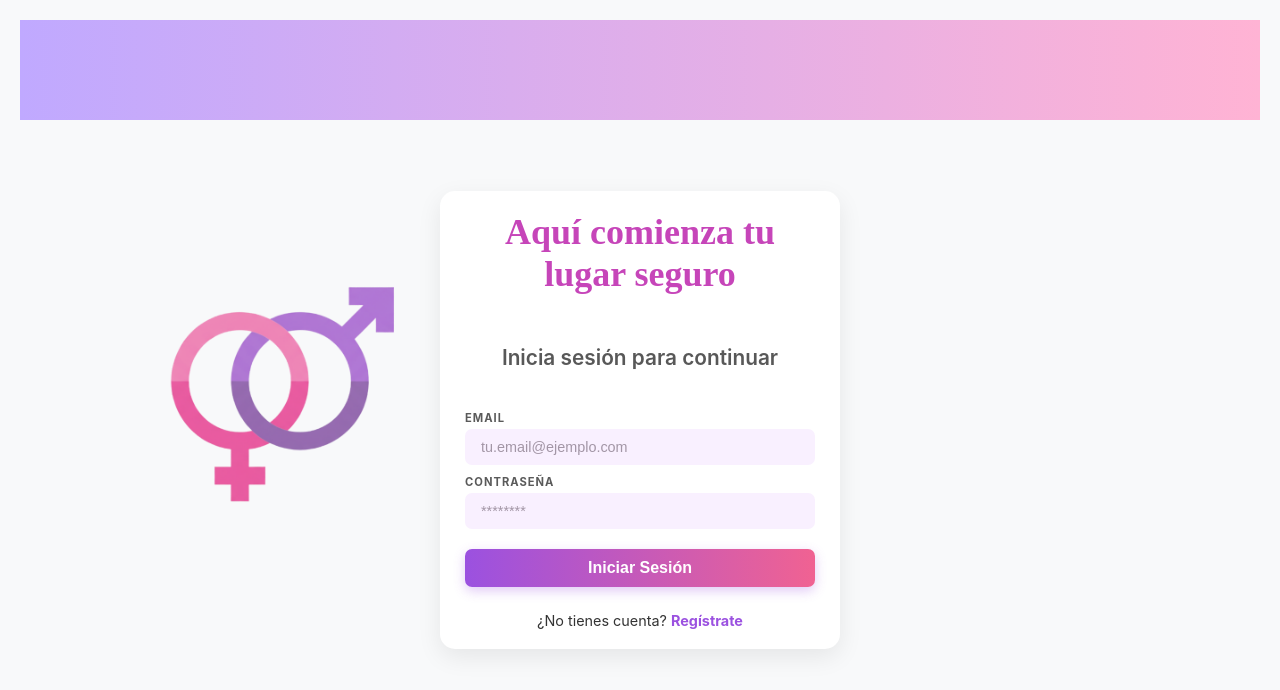
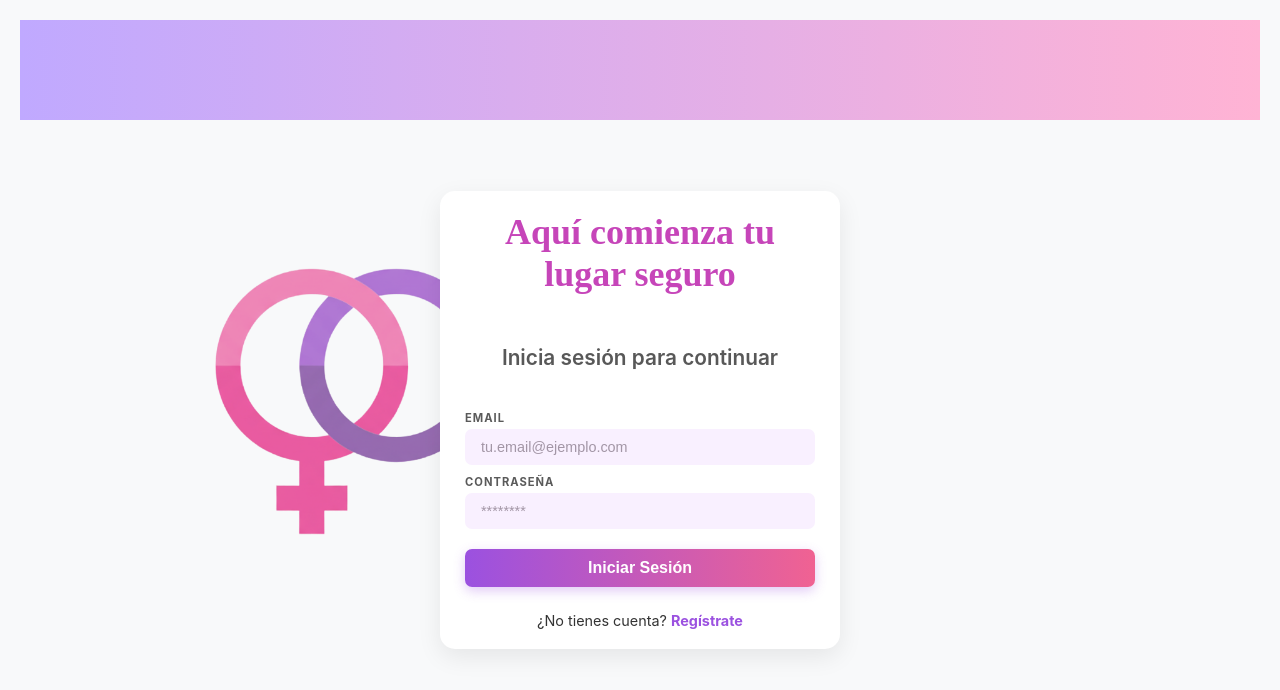
Before and after one commit to Jdelizadev/Front, a React (Vite) app: page / in a window 1280 px wide. Shown: the top 690 px of the page. Built offline with nearby package versions, Linux system fonts and the light colour scheme.

Commit message:
update logo

```diff
--- a/src/components/StylesLoginAndRegister.css
+++ b/src/components/StylesLoginAndRegister.css
@@ -55,8 +55,8 @@ body {
     left: 40px;
     top: 50%;
     transform: translateY(-50%);
-    width: 500px;
-    height: 500px;
+    width: 700px;
+    height: 700px;
     background-image: url('../assets/gender.png') ;
     background-size: contain;
     background-repeat: no-repeat;
```
